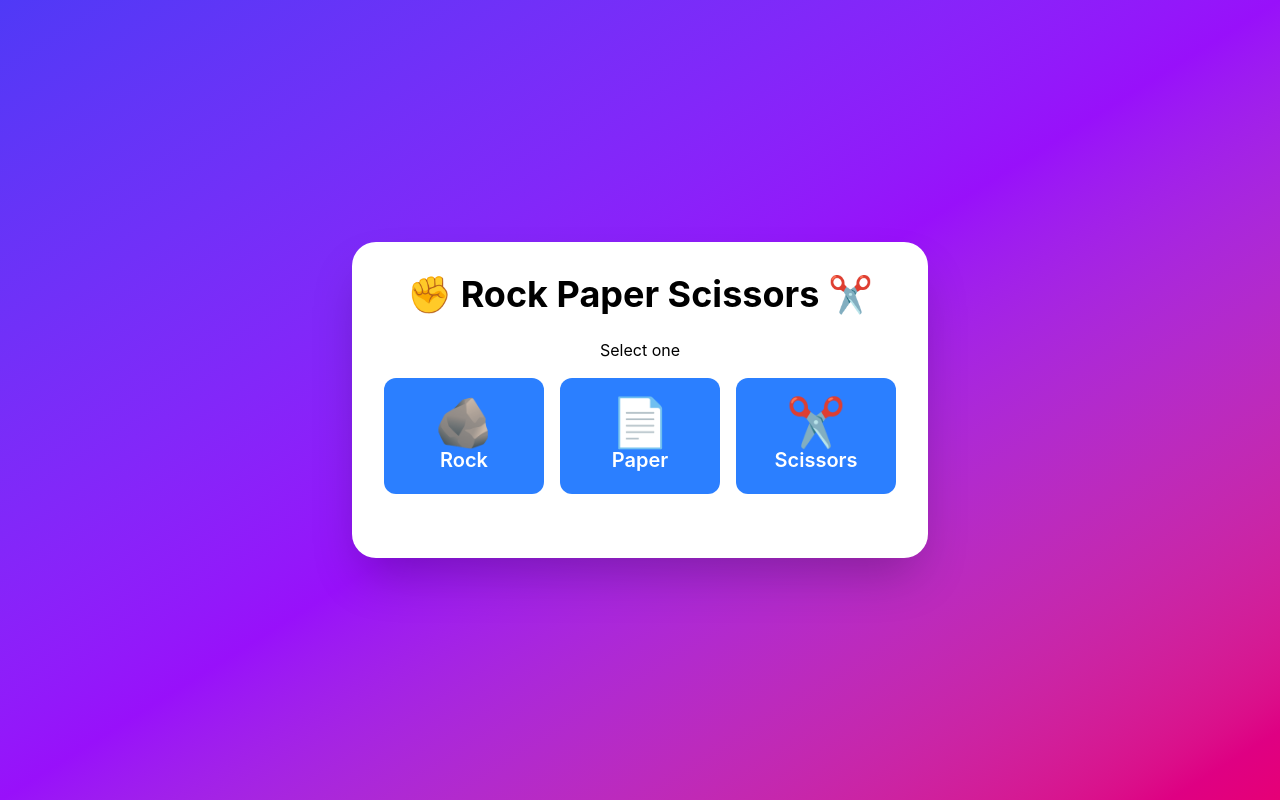
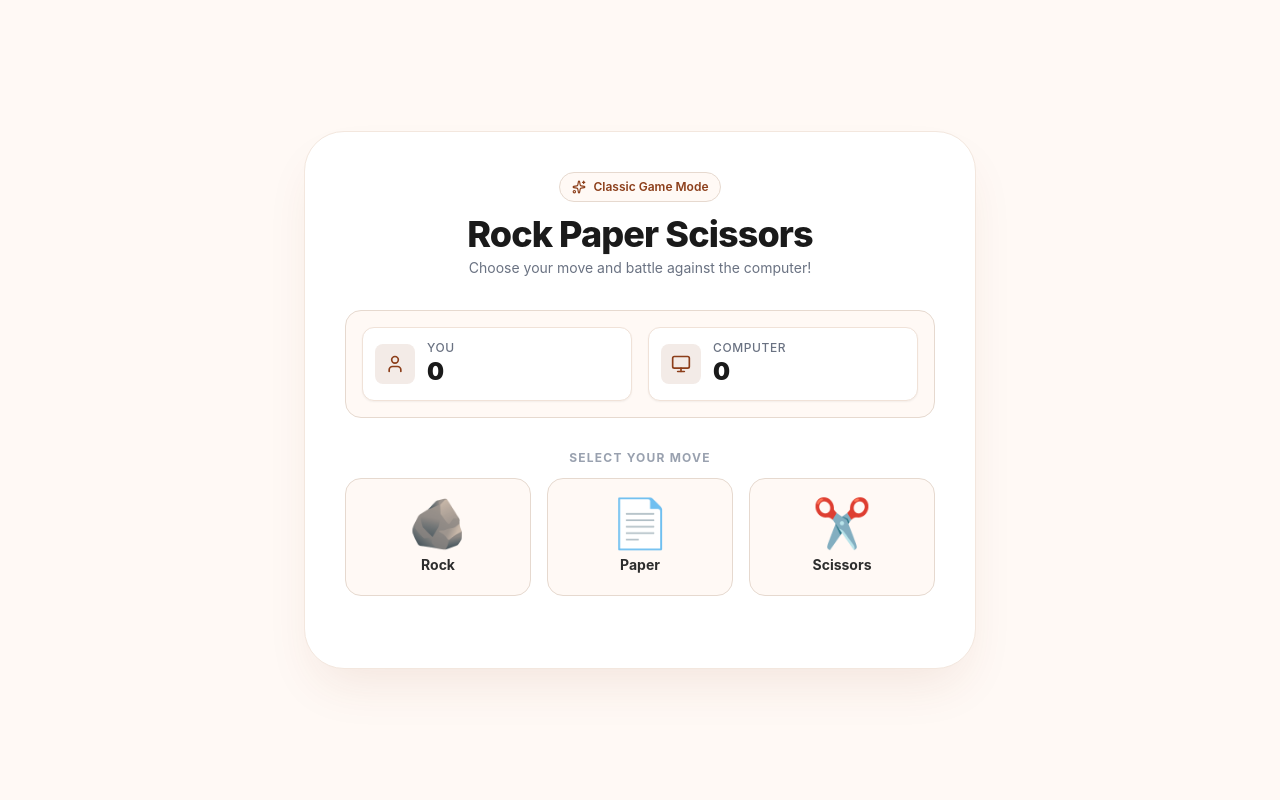
Before and after one commit to adarshadumre123/institute-frontend, a React (Vite) app: page /game in a window 1280 px wide. Built offline with nearby package versions, Linux system fonts and the light colour scheme; no server answers.

Commit message:
add and modified filesz

```diff
--- a/src/components/ForgetPassword.jsx
+++ b/src/components/ForgetPassword.jsx
@@ -21,7 +21,7 @@ const ForgetPassword = () => {
 
       const res = await api.post(`/api/v1/users/recover-password`, {
         email: email.trim(),
-      });
+      })
 
       console.log("Response:", res.data);
 
--- a/src/pages/AdminDashboard.jsx
+++ b/src/pages/AdminDashboard.jsx
@@ -302,18 +302,18 @@ useEffect(() => {
                     </td>
 
                     <td className="p-3">
-                      {item.course.course}
+                      {item.course?.course ?? 'N/A'}
                     </td>
                     <td className="p-3">
                       {item.student.phone}
                     </td>
 
                     <td className="p-3">
-                      {item.course.subject}
+                      {item.course?.subject ?? 'N/A'}
                     </td>
 
                     <td className="p-3">
-                      Rs. {item.course.price || 0}
+                      Rs. {item.course?.price ?? 0}
                     </td>
 
 
@@ -339,15 +339,15 @@ useEffect(() => {
                 className="border rounded-lg p-4 hover:shadow-lg transition"
               >
                 <h3 className="text-lg font-bold">
-                  {course.course}
+                  {course.course ?? 'Untitled Course'}
                 </h3>
 
                 <p className="text-gray-500">
-                  {course.subject}
+                  {course.subject ?? 'No subject'}
                 </p>
 
                 <p className="mt-2 font-semibold text-green-600">
-                  Rs. {course.price || 0}
+                  Rs. {course.price ?? 0}
                 </p>
               </div>
             ))}
--- a/src/pages/Game.jsx
+++ b/src/pages/Game.jsx
@@ -1,4 +1,5 @@
-import { useState } from "react";
+import React, { useState, useEffect } from "react";
+import { RotateCcw, Trophy, User, Monitor, Sparkles } from "lucide-react";
 
 const choices = [
   { name: "Rock", emoji: "🪨" },
@@ -13,22 +14,57 @@ export default function App() {
   const [userScore, setUserScore] = useState(0);
   const [computerScore, setComputerScore] = useState(0);
 
+  // States for delay animation
+  const [isThinking, setIsThinking] = useState(false);
+  const [thinkingEmoji, setThinkingEmoji] = useState("❓");
+  const [countdown, setCountdown] = useState(0);
+
+  // Cycle emojis fast while computer is "thinking"
+  useEffect(() => {
+    let emojiInterval;
+    if (isThinking) {
+      emojiInterval = setInterval(() => {
+        const randomChoice = choices[Math.floor(Math.random() * choices.length)];
+        setThinkingEmoji(randomChoice.emoji);
+      }, 120);
+    }
+    return () => clearInterval(emojiInterval);
+  }, [isThinking]);
+
+  // Countdown timer effect
+  useEffect(() => {
+    let timerInterval;
+    if (isThinking && countdown > 0) {
+      timerInterval = setInterval(() => {
+        setCountdown((prev) => Math.max(prev - 1, 0));
+      }, 1000);
+    }
+    return () => clearInterval(timerInterval);
+  }, [isThinking, countdown]);
+
   const playGame = (choice) => {
-    const random =
-      choices[Math.floor(Math.random() * choices.length)];
+    if (isThinking) return;
 
     setUserChoice(choice);
-    setComputerChoice(random);
+    setComputerChoice(null);
+    setResult("");
+    setIsThinking(true);
+    setCountdown(3); // 3-second delay count
 
-    if (choice.name === random.name) {
+    // Pick final outcome
+    const randomChoice = choices[Math.floor(Math.random() * choices.length)];
+
+    // Wait 3.5 seconds before revealing result
+    setTimeout(() => {
+      setComputerChoice(randomChoice);
+      setIsThinking(false);
+
+      if (choice.name === randomChoice.name) {
         setResult("🤝 It's a Draw!");
-      return;
-    }
-
-    if (
-      (choice.name === "Rock" && random.name === "Scissors") ||
-      (choice.name === "Paper" && random.name === "Rock") ||
-      (choice.name === "Scissors" && random.name === "Paper")
+      } else if (
+        (choice.name === "Rock" && randomChoice.name === "Scissors") ||
+        (choice.name === "Paper" && randomChoice.name === "Rock") ||
+        (choice.name === "Scissors" && randomChoice.name === "Paper")
       ) {
         setResult("🎉 You Win!");
         setUserScore((prev) => prev + 1);
@@ -36,8 +72,8 @@ export default function App() {
         setResult("😢 Computer Wins!");
         setComputerScore((prev) => prev + 1);
       }
+    }, 3500);
   };
-
 
   const resetGame = () => {
     setUserChoice(null);
@@ -45,72 +81,139 @@ export default function App() {
     setResult("");
     setUserScore(0);
     setComputerScore(0);
+    setIsThinking(false);
   };
 
   return (
+    <div className="min-h-screen bg-[#FFF9F5] flex items-center justify-center p-4 sm:p-6 font-sans text-[#2D2D2D] selection:bg-[#8C3E1A] selection:text-white">
+      <div className="w-full max-w-2xl bg-white border border-[#F3E7DE] rounded-3xl sm:rounded-[2.5rem] shadow-2xl shadow-[#8C3E1A]/10 p-6 sm:p-10">
 
-    <div className="min-h-screen bg-linear-to-br from-indigo-600 via-purple-600 to-pink-600 flex items-center justify-center p-5">
-      <div className="bg-white rounded-3xl shadow-2xl p-8 w-full max-w-xl">
+        {/* Header */}
+        <div className="text-center mb-8">
+          <div className="inline-flex items-center gap-2 px-3 py-1.5 rounded-full bg-[#FFF9F5] border border-[#E6D9CF] text-xs font-semibold text-[#8C3E1A] mb-3">
+            <Sparkles size={14} /> Classic Game Mode
+          </div>
+          <h1 className="text-3xl sm:text-4xl font-extrabold text-[#1A1A1A] tracking-tight">
+            Rock Paper Scissors
+          </h1>
+          <p className="text-xs sm:text-sm text-gray-500 mt-1">
+            Choose your move and battle against the computer!
+          </p>
+        </div>
 
-        <h1 className="text-4xl font-bold text-center mb-6">
-          ✊ Rock Paper Scissors ✂️
-        </h1>
+        {/* Score Board */}
+        <div className="grid grid-cols-2 gap-4 mb-8 bg-[#FFF9F5] p-4 rounded-2xl border border-[#E6D9CF]">
+          <div className="flex items-center gap-3 p-3 bg-white rounded-xl border border-[#F0E2D8] shadow-xs">
+            <div className="p-2.5 bg-[#8C3E1A]/10 rounded-lg text-[#8C3E1A]">
+              <User size={20} />
+            </div>
+            <div>
+              <p className="text-xs font-medium text-gray-500 uppercase tracking-wider">You</p>
+              <p className="text-2xl font-black text-[#1A1A1A]">{userScore}</p>
+            </div>
+          </div>
 
-        <p className="flex items-center justify-center pb-4">Select one</p>
+          <div className="flex items-center gap-3 p-3 bg-white rounded-xl border border-[#F0E2D8] shadow-xs">
+            <div className="p-2.5 bg-[#8C3E1A]/10 rounded-lg text-[#8C3E1A]">
+              <Monitor size={20} />
+            </div>
+            <div>
+              <p className="text-xs font-medium text-gray-500 uppercase tracking-wider">Computer</p>
+              <p className="text-2xl font-black text-[#1A1A1A]">{computerScore}</p>
+            </div>
+          </div>
+        </div>
 
-
-
-
-          <div className="grid grid-cols-3 gap-4 mb-8">
+        {/* Choice Buttons */}
+        <p className="text-xs font-bold text-gray-400 uppercase tracking-widest text-center mb-3">
+          Select Your Move
+        </p>
+        <div className="grid grid-cols-3 gap-3 sm:gap-4 mb-8">
           {choices.map((item) => (
             <button
               key={item.name}
+              disabled={isThinking}
               onClick={() => playGame(item)}
-            className="bg-blue-500 hover:bg-blue-600 text-white rounded-xl p-5 transition text-xl font-semibold"
+              className={`group flex flex-col items-center justify-center p-4 sm:p-5 rounded-2xl border transition-all duration-200 cursor-pointer ${
+                userChoice?.name === item.name
+                  ? "bg-[#8C3E1A] text-white border-[#8C3E1A] shadow-lg shadow-[#8C3E1A]/20 scale-[1.02]"
+                  : "bg-[#FFF9F5] hover:bg-[#FBEFE7] text-[#2D2D2D] border-[#E6D9CF] hover:border-[#8C3E1A]/40"
+              } ${isThinking ? "opacity-60 cursor-not-allowed" : "active:scale-95"}`}
             >
-              <div className="text-5xl">{item.emoji}</div>
-              <div>{item.name}</div>
+              <span className="text-4xl sm:text-5xl group-hover:scale-110 transition-transform duration-200 mb-2">
+                {item.emoji}
+              </span>
+              <span className="text-xs sm:text-sm font-bold">{item.name}</span>
             </button>
           ))}
         </div>
 
-        {(userChoice || computerChoice) && (
-          <div className="text-center space-y-4">
+        {/* Arena / Results Section */}
+        {(userChoice || isThinking) && (
+          <div className="mt-8 pt-8 border-t border-[#F3E7DE] space-y-6 animate-in fade-in duration-300">
 
-            <div className="grid grid-cols-2 gap-5">
-
-            <div className="bg-gray-100 rounded-xl p-4">
-            <h2 className="font-bold mb-2">You</h2>
-            <div className="text-6xl">{userChoice?.emoji}</div>
-            <p>{userChoice?.name}</p>
+            {/* Player Cards Comparison */}
+            <div className="grid grid-cols-2 gap-4 text-center">
+              {/* User Choice Card */}
+              <div className="bg-[#FFF9F5] border border-[#E6D9CF] rounded-2xl p-4 sm:p-6 flex flex-col items-center">
+                <span className="text-xs font-semibold text-gray-500 uppercase tracking-wider mb-2">
+                  Your Move
+                </span>
+                <div className="text-5xl sm:text-6xl my-2">{userChoice?.emoji}</div>
+                <p className="font-bold text-[#1A1A1A] text-sm">{userChoice?.name}</p>
               </div>
 
-            <div className="bg-gray-100 rounded-xl p-4">
-            <h2 className="font-bold mb-2">Computer</h2>
-            <div className="text-6xl">{computerChoice?.emoji}</div>
-            <p>{computerChoice?.name}</p>
+              {/* Computer Choice Card */}
+              <div className="bg-[#FFF9F5] border border-[#E6D9CF] rounded-2xl p-4 sm:p-6 flex flex-col items-center justify-center relative overflow-hidden">
+                <span className="text-xs font-semibold text-gray-500 uppercase tracking-wider mb-2">
+                  Computer
+                </span>
+
+                {isThinking ? (
+                  <div className="flex flex-col items-center my-2">
+                    <div className="text-5xl sm:text-6xl animate-bounce">
+                      {thinkingEmoji}
+                    </div>
+                    <span className="mt-2 text-xs font-semibold text-[#8C3E1A] bg-[#8C3E1A]/10 px-2.5 py-1 rounded-full animate-pulse">
+                      Revealing in {countdown}s...
+                    </span>
+                  </div>
+                ) : (
+                  <>
+                    <div className="text-5xl sm:text-6xl my-2">
+                      {computerChoice?.emoji}
+                    </div>
+                    <p className="font-bold text-[#1A1A1A] text-sm">
+                      {computerChoice?.name}
+                    </p>
+                  </>
+                )}
+              </div>
             </div>
 
+            {/* Winner Announcement & Reset */}
+            {!isThinking && result && (
+              <div className="text-center space-y-4 animate-in zoom-in-95 duration-200">
+                <div className="inline-block px-6 py-2.5 bg-[#8C3E1A]/10 rounded-2xl border border-[#8C3E1A]/20">
+                  <h2 className="text-xl sm:text-2xl font-black text-[#8C3E1A]">
+                    {result}
+                  </h2>
                 </div>
 
-            <h2 className="text-2xl font-bold text-purple-700">
-              {result}
-            </h2>
-
-            <div className="flex justify-center gap-10 text-xl font-bold">
-              <p>🙋 You: {userScore}</p>
-              <p>💻 Computer: {computerScore}</p>
-            </div>
-
+                <div>
                   <button
                     onClick={resetGame}
-              className="mt-4 bg-red-500 hover:bg-red-600 text-white px-6 py-3 rounded-xl"
+                    className="inline-flex items-center gap-2 px-5 py-2.5 bg-gray-100 hover:bg-gray-200 text-gray-700 font-semibold text-xs sm:text-sm rounded-xl transition duration-200 cursor-pointer active:scale-95"
                   >
-              Reset Game
+                    <RotateCcw size={16} />
+                    Reset Score
                   </button>
-
+                </div>
               </div>
             )}
+          </div>
+        )}
+
       </div>
     </div>
   );
```
Lines whose indentation alone changed are shown as unchanged.
